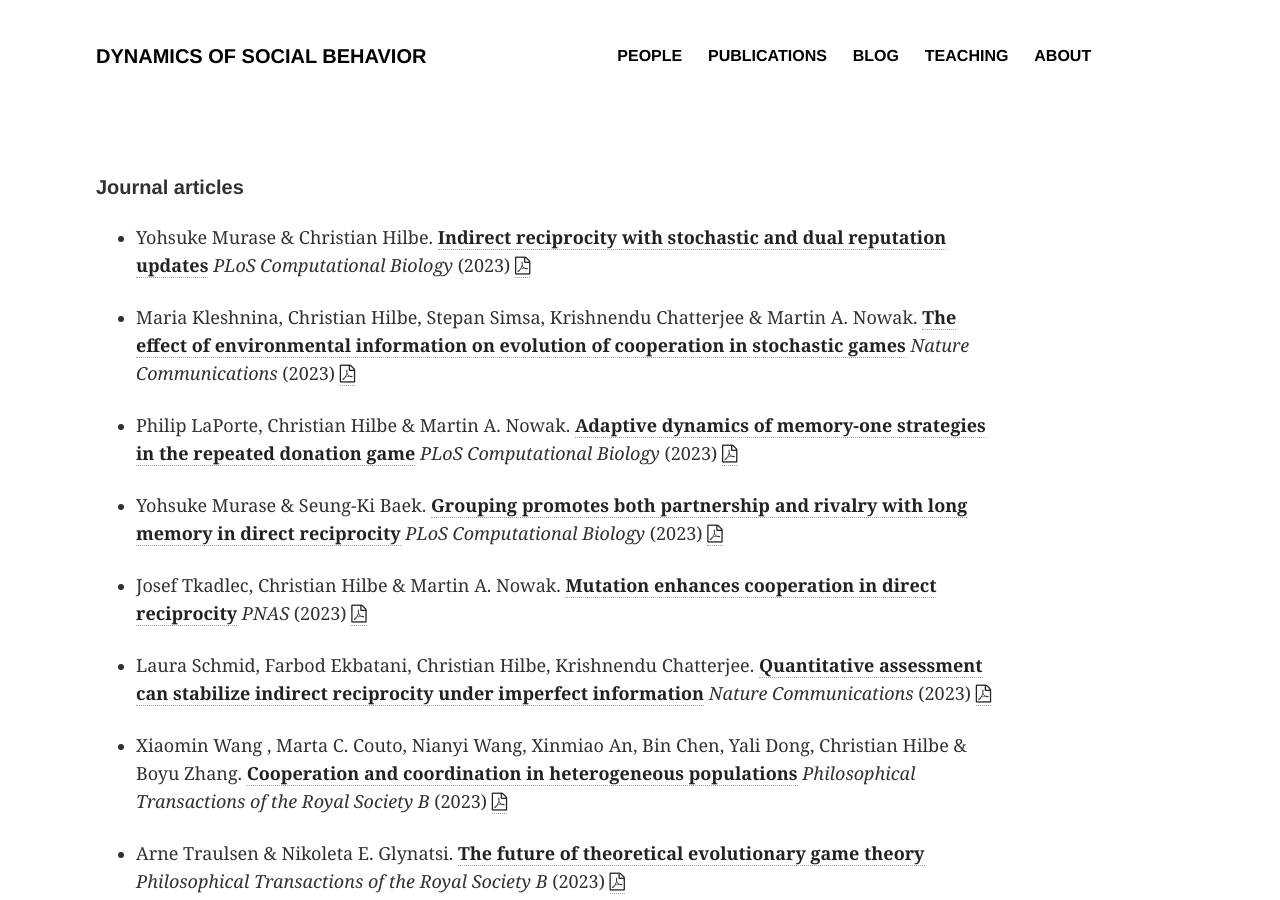
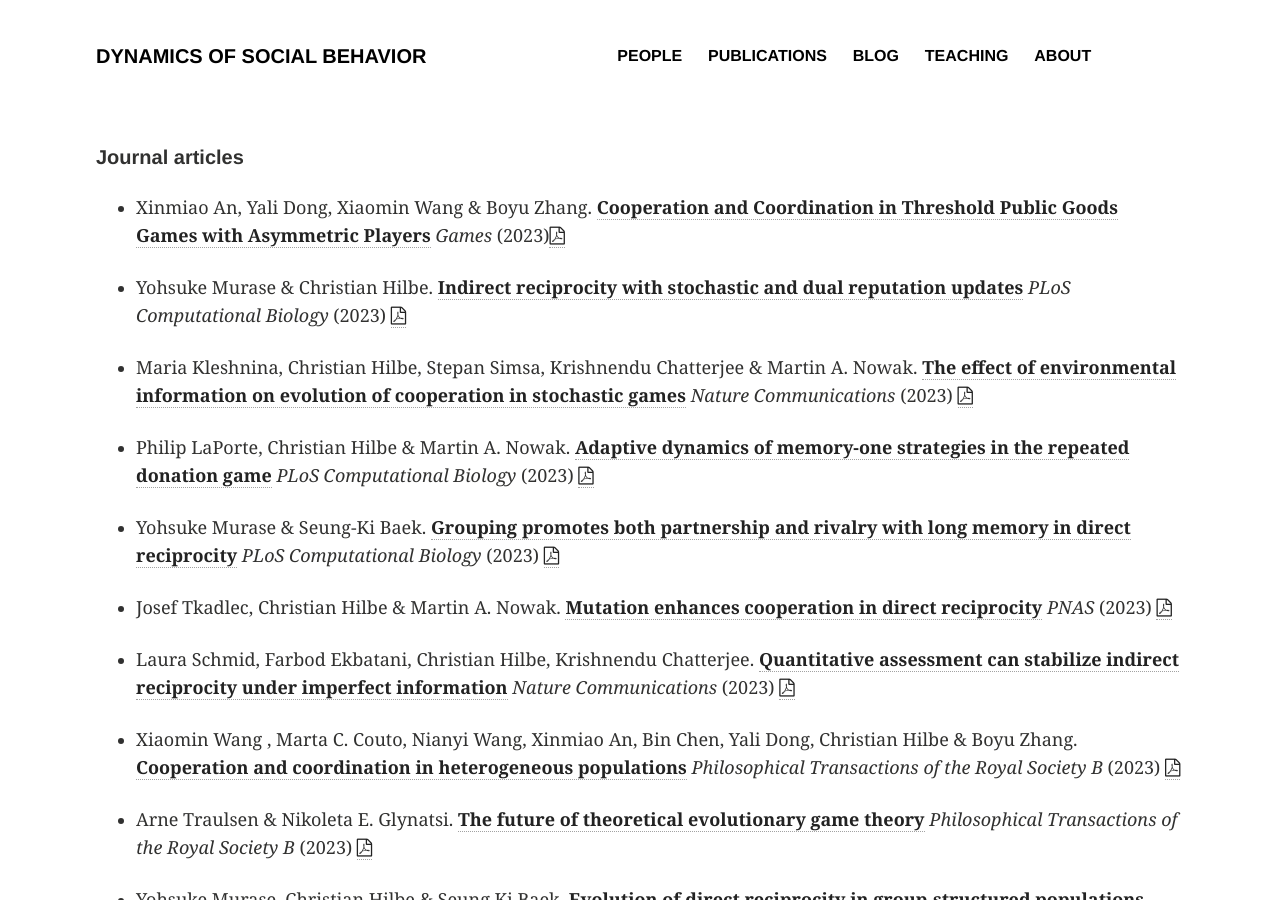
Before and after one commit to DYNOSOBs/social-behaviour, a Jekyll site: the page built from publications/index.md, in a window 1280 px wide and 900 px high. Built offline with Jekyll 4.4.1, drawn with Linux system fonts in a browser that asks for light colours.

Commit message:
update publications list

```diff
--- a/publications/index.md
+++ b/publications/index.md
@@ -8,6 +8,10 @@
 ---
 
 <h5>Journal articles</h5>
+
+- Xinmiao An, Yali Dong, Xiaomin Wang & Boyu Zhang.
+[**Cooperation and Coordination in Threshold Public Goods Games with Asymmetric Players**](https://journals.plos.org/ploscompbiol/article?id=10.1371/journal.pcbi.1011271)
+_Games_ (2023)<a href="papers/An_Games_2024.pdf"><i class="fa fa-file-pdf-o"></i>
 
 - Yohsuke Murase & Christian Hilbe.
 [**Indirect reciprocity with stochastic and dual reputation updates**](https://journals.plos.org/ploscompbiol/article?id=10.1371/journal.pcbi.1011271)
```
Also changed, not shown: other parts of publications/index.md (+1 -1 lines), 1 other file.
